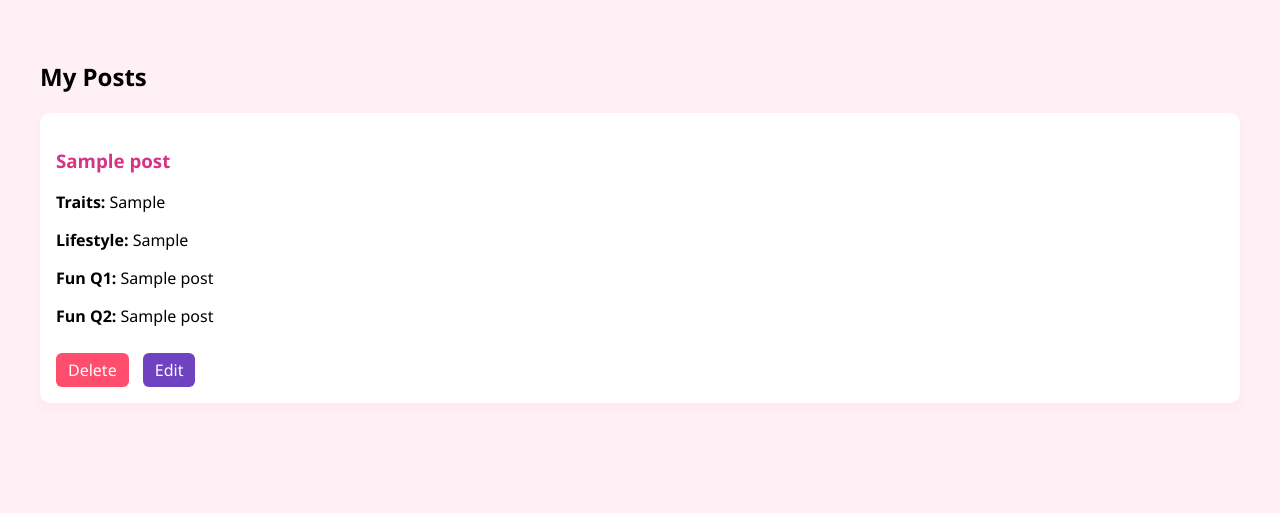
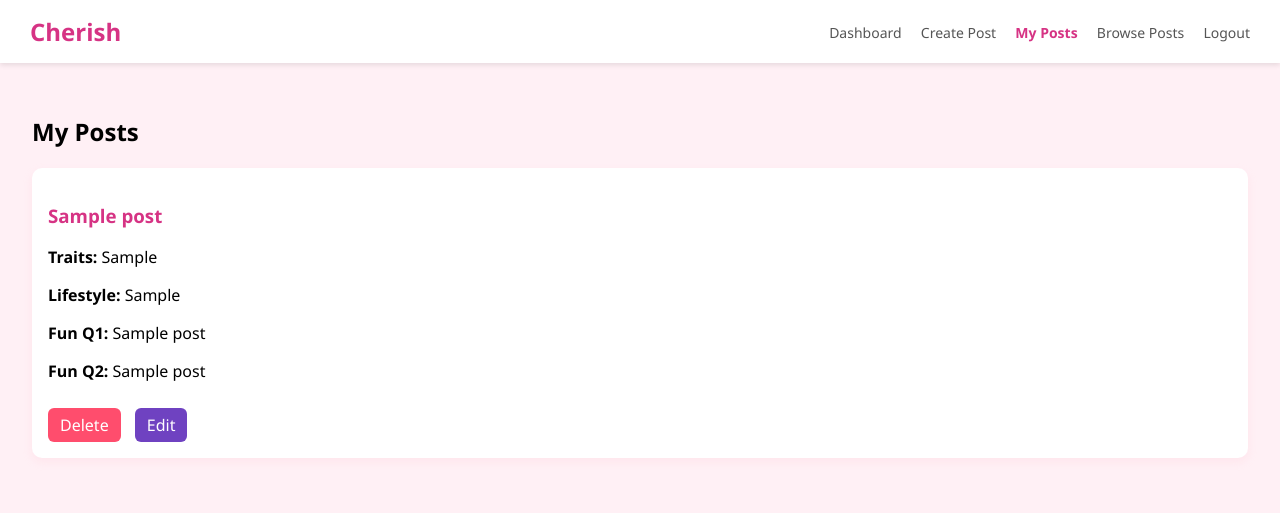
Before and after one commit to Fathima-Sheen-K-S/Cherish, a PHP site: page /my_posts.php in a window 1280 px wide. Shown: the top 513 px of the page. Run offline with PHP 8.4, Linux system fonts and the light colour scheme; the visitor is signed in with stand-in values (Sample User, id 1); tables that the repository leaves empty or names only in its code hold one stand-in row (values such as "Sample post").

Commit message:
updated mypost with navbar

```diff
--- a/my_posts.php
+++ b/my_posts.php
@@ -38,8 +38,46 @@ $result = $conn->query("SELECT * FROM posts WHERE user_id = $user_id ORDER BY cr
         body {
             font-family: 'Segoe UI', sans-serif;
             background: #fff0f5;
+            margin: 0;
+            padding: 0;
+        }
+
+        /* Navbar styling */
+        header {
+            background-color: #ffffff;
+            box-shadow: 0 2px 5px rgba(0,0,0,0.1);
+            padding: 15px 30px;
+            display: flex;
+            justify-content: space-between;
+            align-items: center;
+        }
+
+        header h1 {
+            color: #d63384;
+            font-size: 24px;
+            margin: 0;
+        }
+
+        nav a {
+            margin-left: 15px;
+            text-decoration: none;
+            font-size: 14px;
+            color: #555;
+        }
+
+        nav a:hover {
+            color: #d63384;
+        }
+
+        nav a.active {
+            color: #d63384;
+            font-weight: bold;
+        }
+
+        .container {
             padding: 2rem;
         }
+
         .post {
             background: #fff;
             padding: 1rem;
@@ -47,9 +85,11 @@ $result = $conn->query("SELECT * FROM posts WHERE user_id = $user_id ORDER BY cr
             box-shadow: 0 4px 10px rgba(255, 192, 203, 0.2);
             margin-bottom: 1.5rem;
         }
+
         .post h3 {
             color: #d63384;
         }
+
         .delete-btn,
         .edit-btn {
             color: white;
@@ -61,22 +101,41 @@ $result = $conn->query("SELECT * FROM posts WHERE user_id = $user_id ORDER BY cr
             display: inline-block;
             text-decoration: none;
         }
+
         .delete-btn {
             background: #ff4d6d;
         }
+
         .delete-btn:hover {
             background: #ff6f91;
         }
+
         .edit-btn {
             background: #6f42c1;
             margin-left: 10px;
         }
+
         .edit-btn:hover {
             background: #7b4dd8;
         }
     </style>
 </head>
 <body>
+
+    <!-- Navbar -->
+    <header>
+        <h1>Cherish</h1>
+        <nav>
+            <a href="view.php">Dashboard</a>
+            <a href="post.html">Create Post</a>
+            <a href="my_posts.php" class="active">My Posts</a>
+            <a href="browse_post.php">Browse Posts</a>
+            <a href="logout.php">Logout</a>
+        </nav>
+    </header>
+
+    <!-- Page Content -->
+    <div class="container">
         <h2>My Posts</h2>
         <?php while ($post = $result->fetch_assoc()): ?>
             <div class="post">
@@ -93,5 +152,7 @@ $result = $conn->query("SELECT * FROM posts WHERE user_id = $user_id ORDER BY cr
                 <a class="edit-btn" href="edit_post.php?id=<?= $post['id'] ?>">Edit</a>
             </div>
         <?php endwhile; ?>
+    </div>
+
 </body>
 </html>
```
Lines whose indentation alone changed are shown as unchanged.
